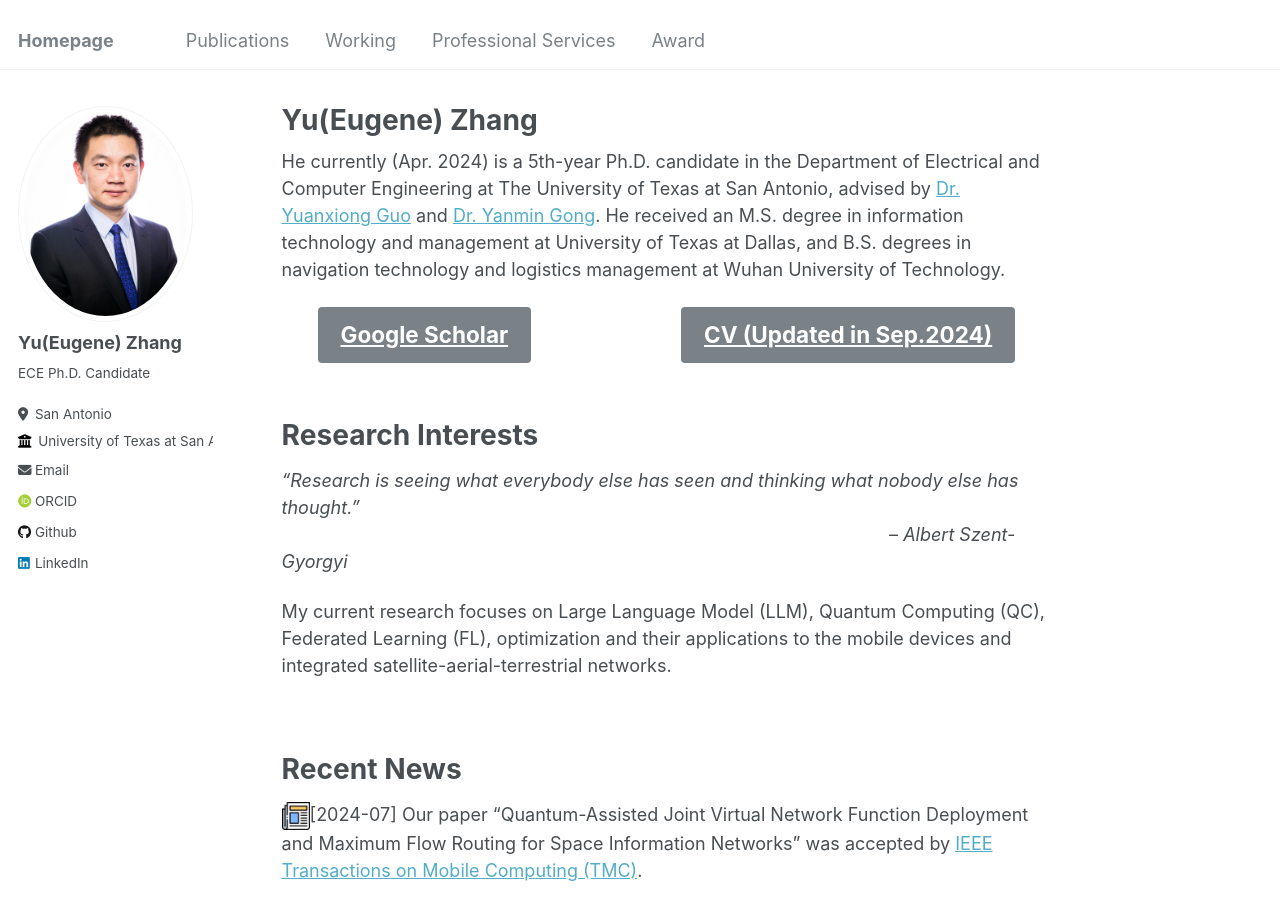
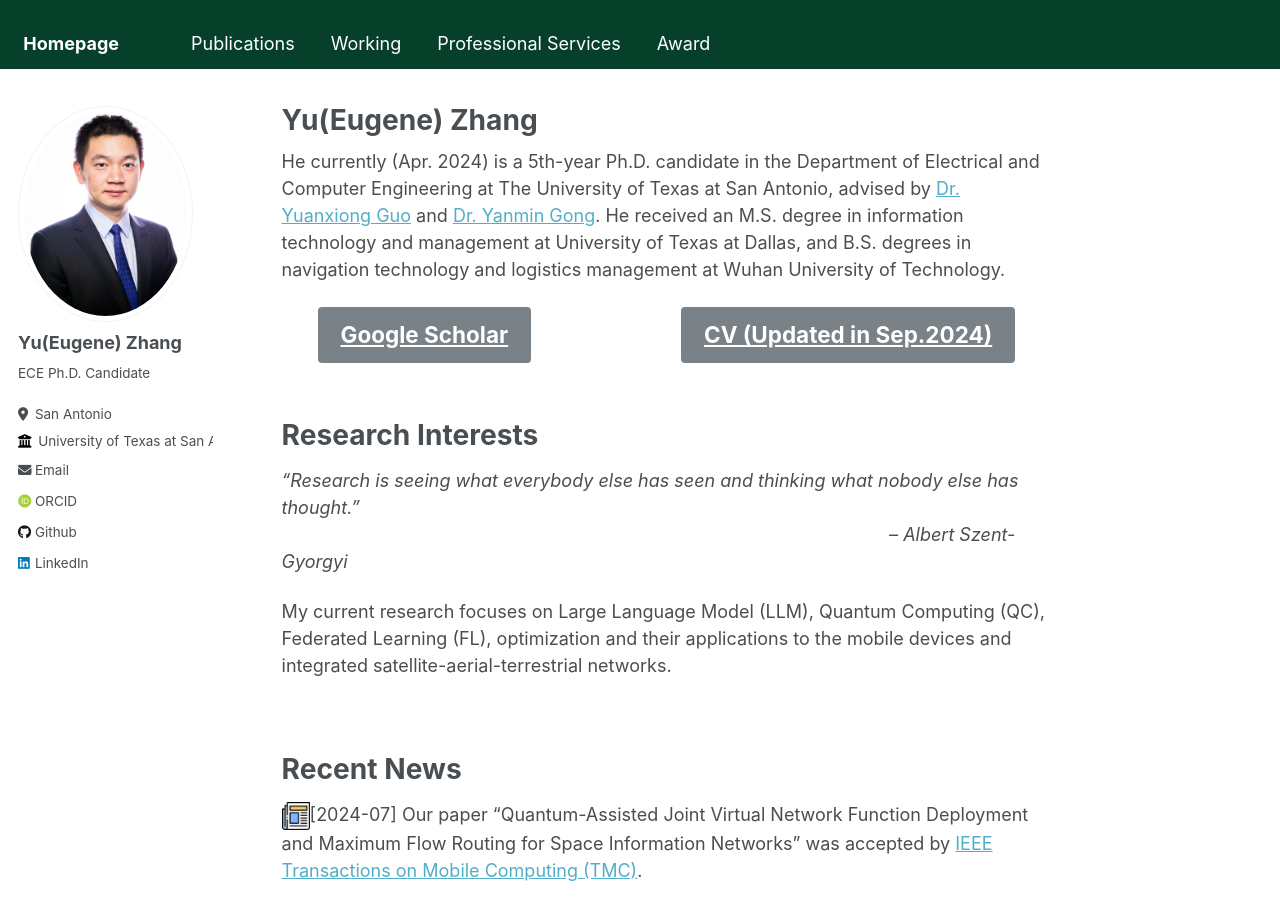
Before and after one commit to Yu-Zhang-Eugene/yu-zhang-eugene.github.io, a Jekyll site: the page built from _pages/about.md, in a window 1280 px wide and 900 px high. Built offline with Jekyll 4.4.1, drawn with Linux system fonts in a browser that asks for light colours; some web fonts are replaced.

Commit message:
Update masthead.html

```diff
--- a/_includes/masthead.html
+++ b/_includes/masthead.html
@@ -1,22 +1,22 @@
 {% include base_path %}
 
-<div class="masthead">
+<div class="masthead" style="padding: 2pt 4pt; background-color: #06402b;">
   <div class="masthead__inner-wrap">
-    <div class="masthead__menu">
-      <nav id="site-nav" class="greedy-nav">
+    <div class="masthead__menu" style="background-color: #06402b;">
+      <nav id="site-nav" class="greedy-nav" style="background-color: #06402b;">
         <button><div class="navicon"></div></button>
         <ul class="visible-links">
-          <li class="masthead__menu-item masthead__menu-item--lg"><a href="{{ base_path }}/">{{ site.title }}</a></li>
+          <li class="masthead__menu-item masthead__menu-item--lg" style="background-color: #06402b;"><a href="{{ base_path }}/"><span style="color: white;">{{ site.title }}</span></a></li>
           {% for link in site.data.navigation.main %}
             {% if link.url contains 'http' %}
               {% assign domain = '' %}
               {% else %}
               {% assign domain = base_path %}
             {% endif %}
-            <li class="masthead__menu-item"><a href="{{ domain }}{{ link.url }}">{{ link.title }}</a></li>
+            <li class="masthead__menu-item" style="background-color: #06402b;"><a href="{{ domain }}{{ link.url }}"><span style="color: white;">{{ link.title }}</span></a></li>
           {% endfor %}
         </ul>
-        <ul class="hidden-links hidden"></ul>
+        <ul class="hidden-links hidden" style="background-color: #06402b;"></ul>
       </nav>
     </div>
   </div>
```
